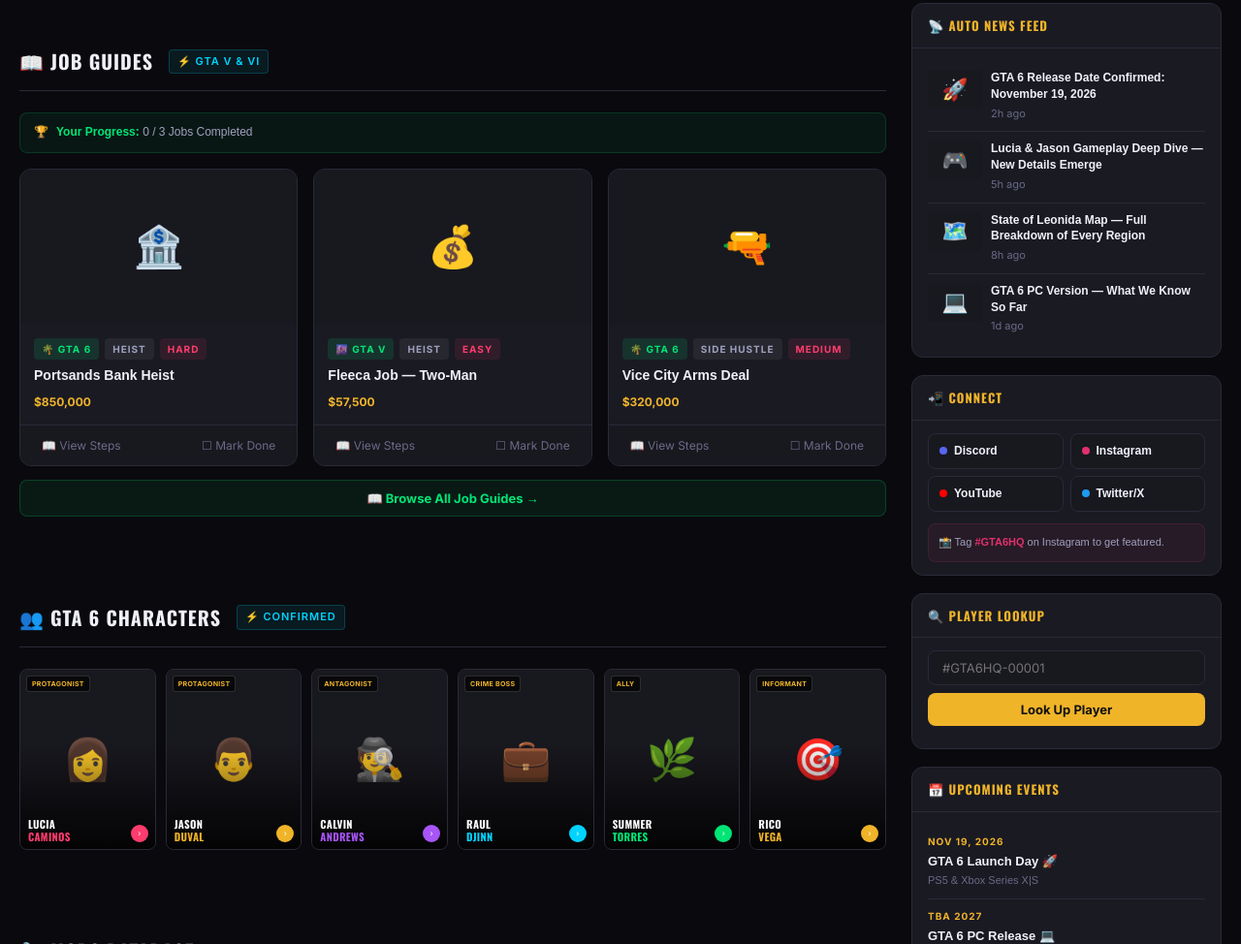
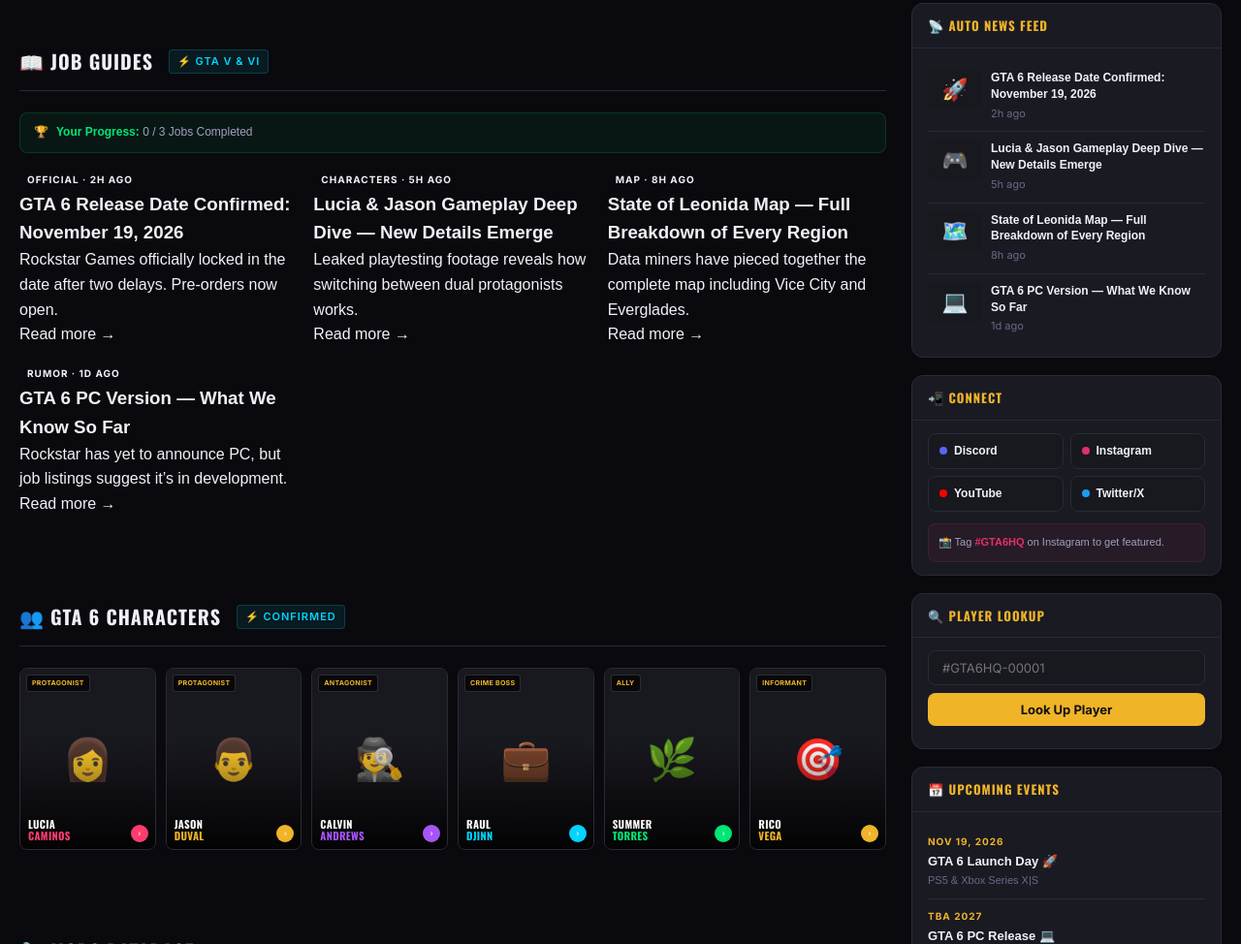
Before and after one commit to pint-sys/GTA6HQ, a plain HTML site: page index.html in a window 1280 px wide. Shown: the part 1884-2858 px from the top of the page at 97% size. Drawn offline with nearby package versions, Linux system fonts and the light colour scheme; a web font is replaced by a local one.

Commit message:
Update index.html

```diff
--- a/index.html
+++ b/index.html
@@ -655,13 +655,37 @@ footer{background:#060608;border-top:1px solid var(--border);padding:44px 20px 1
           <span>🏆</span>
           <span><strong style="color:var(--green)">Your Progress:</strong> <span id="guideProgressText">0 / 0 Jobs Completed</span></span>
         </div>
-        <div class="news-grid" id="guidesGrid">
-          <div class="skel-card"><div class="skeleton skel-thumb"></div><div class="skeleton skel-line"></div><div class="skeleton skel-line short"></div></div>
-          <div class="skel-card"><div class="skeleton skel-thumb"></div><div class="skeleton skel-line"></div><div class="skeleton skel-line short"></div></div>
-          <div class="skel-card"><div class="skeleton skel-thumb"></div><div class="skeleton skel-line"></div><div class="skeleton skel-line short"></div></div>
-        </div>
-        <button onclick="G.openGuidesTab()" style="width:100%;margin-top:14px;background:rgba(0,230,118,.07);border:1px solid rgba(0,230,118,.2);color:var(--green);padding:10px;border-radius:var(--r);font-family:var(--fu);font-size:13px;font-weight:700" onmouseover="this.style.background='rgba(0,230,118,.15)'" onmouseout="this.style.background='rgba(0,230,118,.07)'">📖 Browse All Job Guides →</button>
-      </section>
+        <div class="news-grid">
+
+  <a class="news-card" href="/news/release-date.html">
+    <div class="tag">OFFICIAL · 2H AGO</div>
+    <h3>GTA 6 Release Date Confirmed: November 19, 2026</h3>
+    <p>Rockstar Games officially locked in the date after two delays. Pre-orders now open.</p>
+    <span class="read-more">Read more →</span>
+  </a>
+
+  <a class="news-card" href="/news/lucia-jason-gameplay.html">
+    <div class="tag">CHARACTERS · 5H AGO</div>
+    <h3>Lucia & Jason Gameplay Deep Dive — New Details Emerge</h3>
+    <p>Leaked playtesting footage reveals how switching between dual protagonists works.</p>
+    <span class="read-more">Read more →</span>
+  </a>
+
+  <a class="news-card" href="/news/leonida-map-breakdown.html">
+    <div class="tag">MAP · 8H AGO</div>
+    <h3>State of Leonida Map — Full Breakdown of Every Region</h3>
+    <p>Data miners have pieced together the complete map including Vice City and Everglades.</p>
+    <span class="read-more">Read more →</span>
+  </a>
+
+  <a class="news-card" href="/news/pc-version-status.html">
+    <div class="tag">RUMOR · 1D AGO</div>
+    <h3>GTA 6 PC Version — What We Know So Far</h3>
+    <p>Rockstar has yet to announce PC, but job listings suggest it’s in development.</p>
+    <span class="read-more">Read more →</span>
+  </a>
+
+</section>
 
       <!-- CHARACTERS -->
       <section class="section" id="characters">
```
